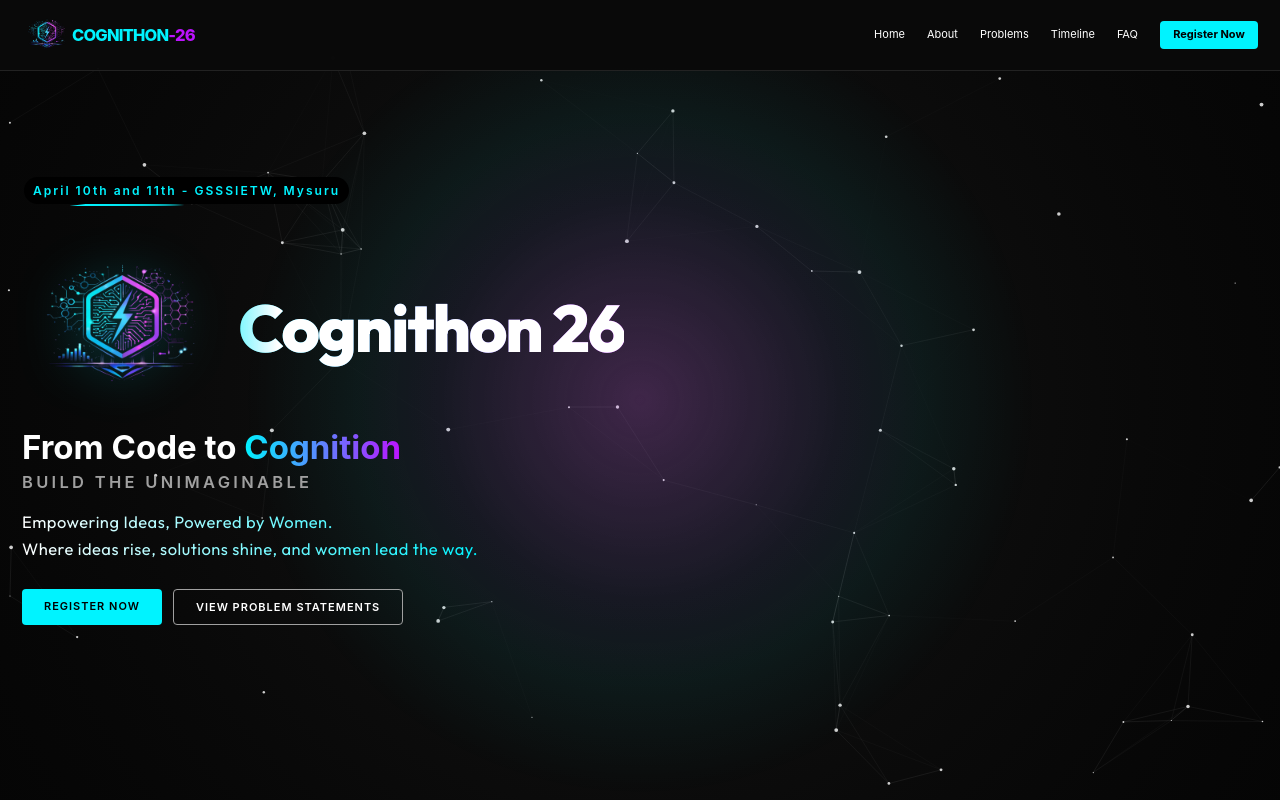
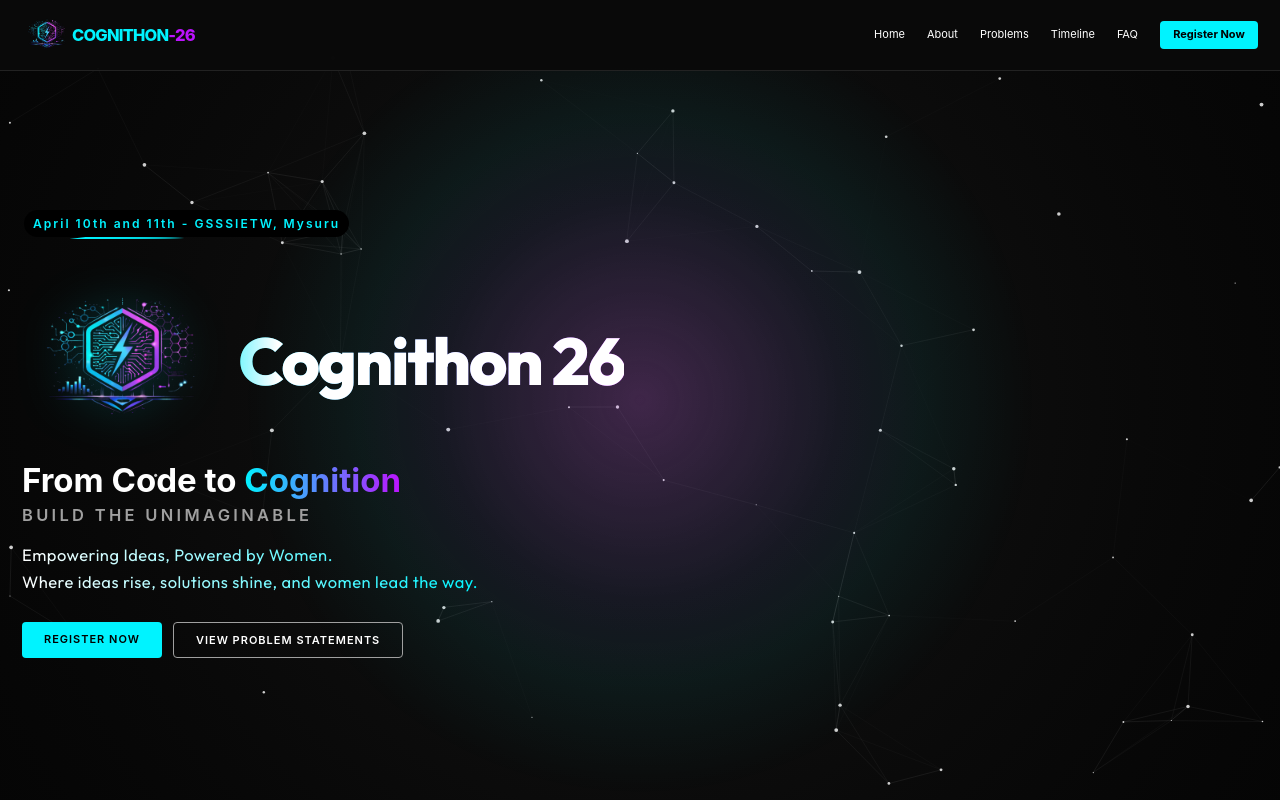
Before and after one commit to chandanaputtaswamy/Cognithon-26, a React (Vite) app: page / in a window 1280 px wide. Shown: the top 800 px of the page. Built offline with nearby package versions, Linux system fonts and the light colour scheme.

Commit message:
style: add top padding to hero section to prevent badge from sticking to navbar on desktop

```diff
--- a/src/styles/Hero.css
+++ b/src/styles/Hero.css
@@ -8,8 +8,8 @@
     /* Left align content */
     position: relative;
     overflow: hidden;
-    padding-top: 0;
-    /* Removed explicit padding to rely on vertical centering */
+    padding-top: 6rem;
+    /* Added padding to prevent badge from sticking to navbar on desktop */
     padding-left: 0;
     /* Removed to rely on hero-content padding */
 }
```
